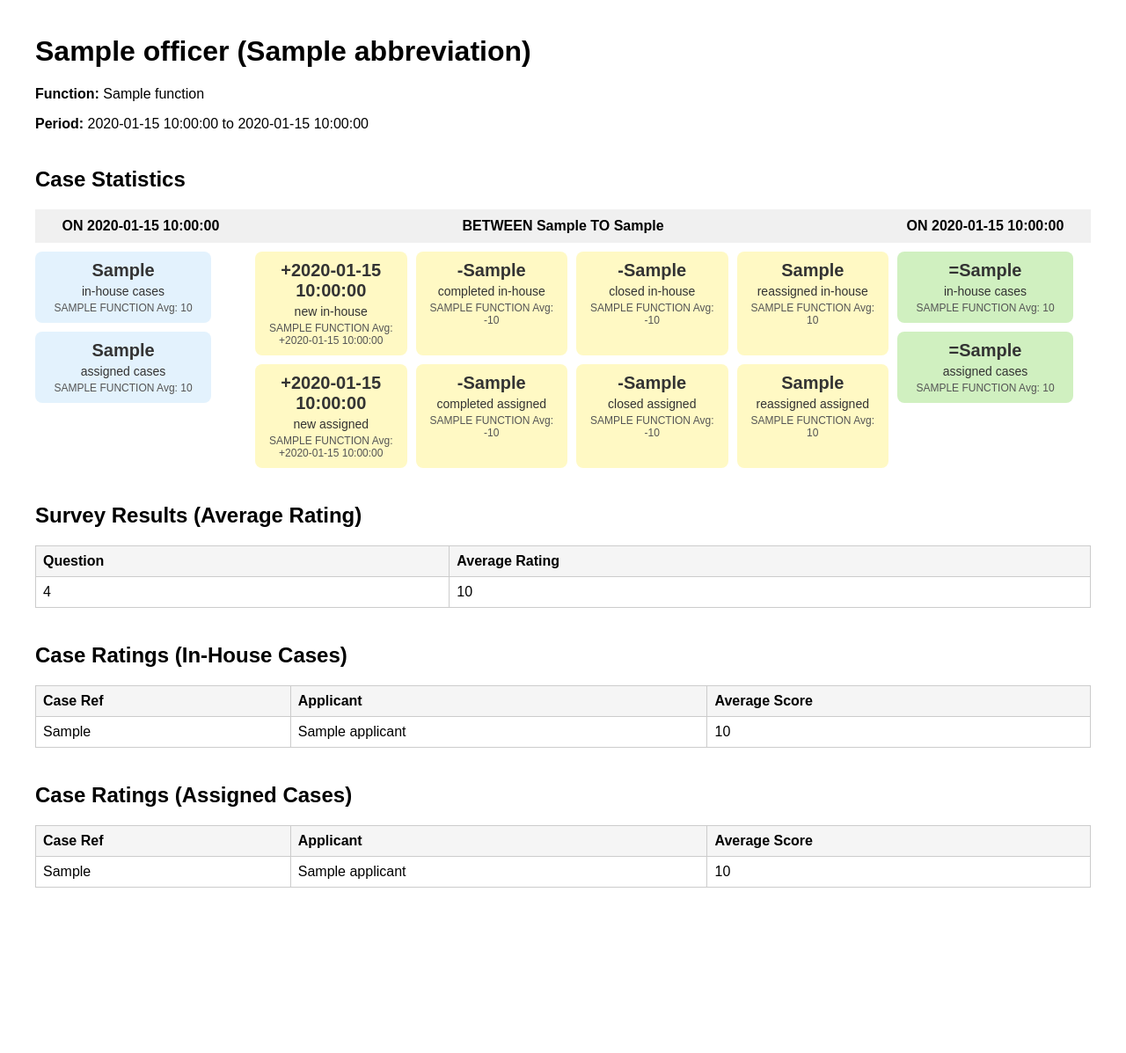
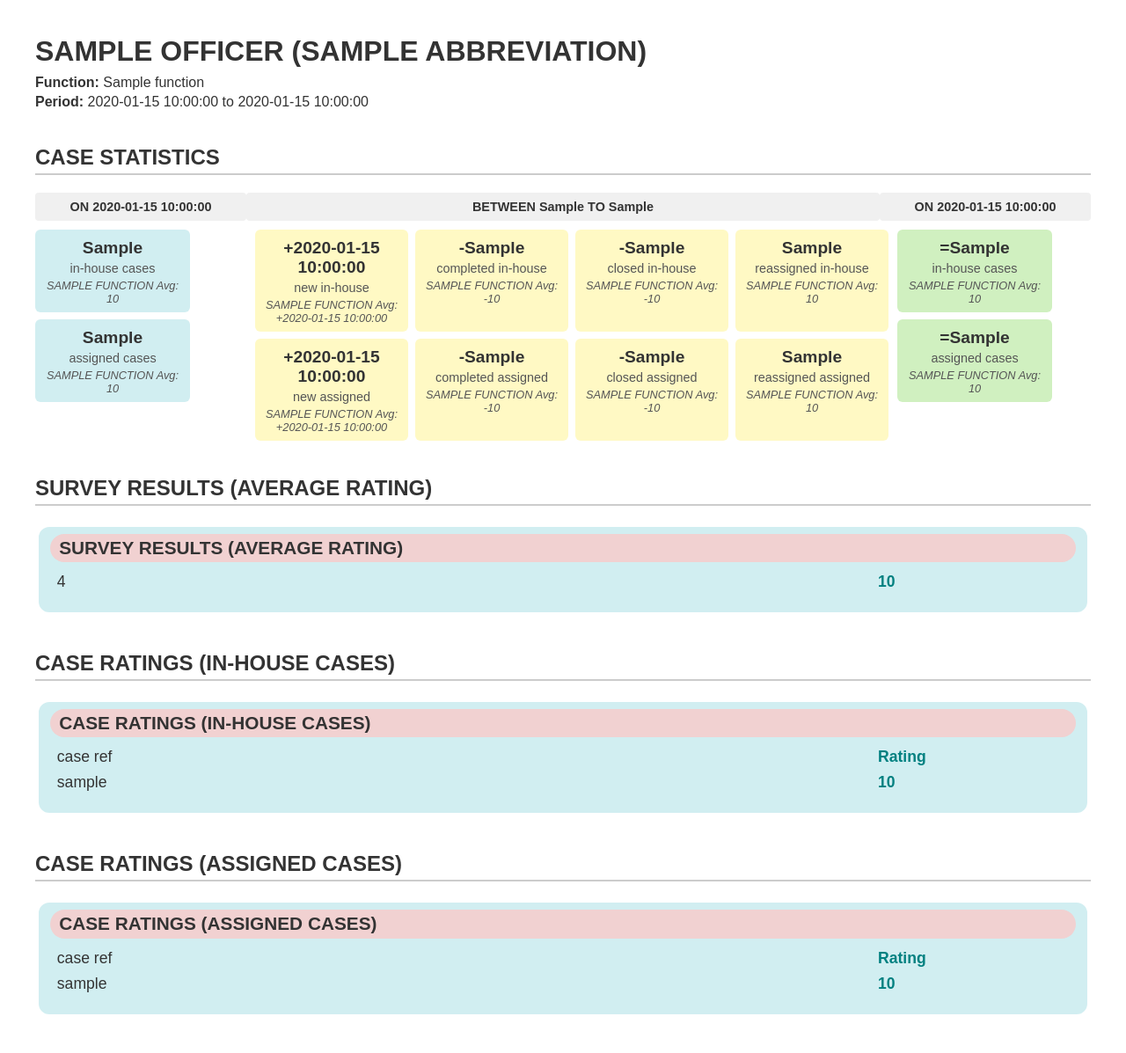
Before and after one commit to worldsofmind/lab-newsletter-generator, a Python web app: template templates/newsletter.html in a window 1280 px wide. Shown: the whole page at 88% size. Before the commit the page ends 1009 px from the top, so only its background shows below. Run offline with Jinja, Linux system fonts and the light colour scheme; the template is opened without the code that fills it: most values are stand-ins (such as "Sample title", 1, 10 or a date in 2020).

Commit message:
Update newsletter.html

```diff
--- a/templates/newsletter.html
+++ b/templates/newsletter.html
@@ -4,61 +4,163 @@
   <meta charset="UTF-8" />
   <title>{{ officer.name }}'s Newsletter</title>
   <style>
-    body { font-family: Arial, sans-serif; margin: 40px; }
-    h2 { margin-top: 40px; }
-    table { width: 100%; border-collapse: collapse; margin-top: 10px; }
-    th, td { border: 1px solid #ccc; padding: 8px; text-align: left; }
-    th { background-color: #f5f5f5; }
-    .section { margin-bottom: 40px; }
+    body {
+      font-family: Arial, sans-serif;
+      margin: 40px;
+      color: #333;
+    }
 
-    /* Case Statistics Grid Layout */
+    h1 {
+      font-size: 2em;
+      text-transform: uppercase;
+      margin-bottom: 8px;
+    }
+
+    p {
+      font-size: 1em;
+      margin: 4px 0;
+    }
+
+    h2 {
+      margin-top: 40px;
+      font-size: 1.5em;
+      text-transform: uppercase;
+      border-bottom: 2px solid #ccc;
+      padding-bottom: 4px;
+    }
+
+    /* Case Statistics Grid */
     .case-statistics-wrapper {
       display: grid;
       grid-template-columns: 20% 60% 20%;
       gap: 10px;
       align-items: start;
+      margin-top: 10px;
     }
 
     .header-row {
       display: grid;
       grid-template-columns: 20% 60% 20%;
       text-align: center;
-      margin-bottom: 10px;
+      margin-bottom: 5px;
     }
 
     .header-box {
       font-weight: bold;
-      font-size: 16px;
-      padding: 10px;
+      font-size: 0.9em;
+      padding: 8px;
       background-color: #f0f0f0;
+      border-radius: 4px;
     }
 
     .stat-column {
       display: grid;
-      gap: 10px;
+      gap: 8px;
     }
 
-    .stat-column.middle-column {
+    .middle-column {
       grid-template-columns: repeat(4, 1fr);
     }
 
     .stat-box {
-      border-radius: 8px;
+      border-radius: 6px;
       text-align: center;
-      padding: 10px;
+      padding: 8px;
       color: #333;
-      min-width: 120px;
-      max-width: 180px;
+      min-width: 100px;
+      max-width: 160px;
       overflow-wrap: break-word;
     }
 
-    .blue { background-color: #e3f2fd; }
-    .yellow { background-color: #fff9c4; }
-    .green { background-color: #d0f0c0; }
+    .blue {
+      background-color: #D1EEF1;
+    } /* same as VL.html’s light teal */
 
-    .number { font-size: 20px; font-weight: bold; }
-    .label { font-size: 14px; margin-top: 4px; }
-    .avg { font-size: 12px; color: #555; margin-top: 4px; }
+    .yellow {
+      background-color: #FFF9C4;
+    }
+
+    .green {
+      background-color: #D0F0C0;
+    }
+
+    .number {
+      font-size: 1.2em;
+      font-weight: bold;
+      margin: 2px 0;
+    }
+
+    .label {
+      font-size: 0.9em;
+      margin-top: 4px;
+      text-transform: lowercase;
+      color: #555;
+    }
+
+    .avg {
+      font-size: 0.8em;
+      color: #555;
+      margin-top: 4px;
+      font-style: italic;
+    }
+
+    /* Blue box for ratings */
+    .blue_table {
+      background-color: #D1EEF1;
+      padding: 0.5em 0.8em;
+      border: solid white;
+      border-radius: 1em;
+      border-width: 0.3em;
+      font-weight: bold;
+      margin-bottom: 8px;
+    }
+
+    .blue_table_header {
+      background-color: #F1D1D1;
+      margin: 0 0 8px 0;
+      padding: 0.2em 0.5em;
+      font-size: 1.3em;
+      border-radius: 1em;
+      font-weight: bold;
+      text-transform: uppercase;
+    }
+
+    .rating_table {
+      border-collapse: collapse;
+      width: 100%;
+      background-color: #D1EEF1;
+      margin-bottom: 12px;
+    }
+
+    .rating_table_row {
+      background-color: transparent;
+      font-size: 1.1em;
+    }
+
+    .rating_table th {
+      text-align: left;
+      font-size: 1em;
+      padding: 4px 8px;
+      border-bottom: none;
+    }
+
+    .survey_qn {
+      width: 80%;
+      font-size: 1em;
+      font-weight: normal;
+      vertical-align: top;
+      padding: 4px 8px;
+      text-transform: lowercase;
+    }
+
+    .survey_ans {
+      width: 20%;
+      text-align: left;
+      color: teal;
+      font-size: 1em;
+      vertical-align: top;
+      padding: 4px 8px;
+    }
   </style>
 </head>
 <body>
@@ -77,7 +179,8 @@
     </div>
 
     <div class="case-statistics-wrapper">
-      <div class="stat-column blue-column">
+      <!-- In-house opening / assigned opening -->
+      <div class="stat-column">
         <div class="stat-box blue">
           <div class="number">{{ officer.inhouse_opening }}</div>
           <div class="label">in-house cases</div>
@@ -90,7 +193,8 @@
         </div>
       </div>
 
-      <div class="stat-column yellow-column middle-column">
+      <!-- Middle (new, completed, closed, reassigned) -->
+      <div class="stat-column middle-column">
         <div class="stat-box yellow">
           <div class="number">+{{ officer.inhouse_added }}</div>
           <div class="label">new in-house</div>
@@ -133,7 +237,8 @@
         </div>
       </div>
 
-      <div class="stat-column green-column">
+      <!-- In-house end / assigned end -->
+      <div class="stat-column">
         <div class="stat-box green">
           <div class="number">={{ officer.inhouse_end }}</div>
           <div class="label">in-house cases</div>
@@ -148,46 +253,90 @@
     </div>
   </div>
 
+  <!-- SURVEY RATINGS -->
   <div class="section">
     <h2>Survey Results (Average Rating)</h2>
+    <div style="width: 100%; display: table;" class="font_3 minwidth">
+      <div style="display: table-row;">
+        <div class="blue_table" style="width: 100%; display: table-cell;">
+          <div class="blue_table_header">Survey Results (Average Rating)</div>
           {% if officer.survey_ratings %}
-    <table>
-      <tr><th>Question</th><th>Average Rating</th></tr>
+            <table class="rating_table">
               {% for q, score in officer.survey_ratings.items() %}
-      <tr><td>{{ q }}</td><td>{{ score }}</td></tr>
+                <tr class="rating_table_row survey_row">
+                  <td class="rating_table_row survey_qn">{{ q }}</td>
+                  <td class="rating_table_row survey_ans" style="color:teal;">
+                    {{ stars_from_score(score) }}
+                  </td>
+                </tr>
               {% endfor %}
             </table>
           {% else %}
-    <p>You do not have any survey ratings this quarter.</p>
+            &nbsp;&nbsp;&nbsp;You do not have any survey ratings this quarter.
           {% endif %}
         </div>
+      </div>
+    </div>
+  </div>
 
+  <!-- IN-HOUSE CASE RATINGS -->
   <div class="section">
     <h2>Case Ratings (In-House Cases)</h2>
+    <div style="width: 100%; display: table;" class="font_3 minwidth">
+      <div style="display: table-row;">
+        <div class="blue_table" style="width: 100%; display: table-cell;">
+          <div class="blue_table_header">Case Ratings (In-House Cases)</div>
           {% if officer.inhouse_case_ratings %}
-    <table>
-      <tr><th>Case Ref</th><th>Applicant</th><th>Average Score</th></tr>
+            <table class="rating_table">
+              <tr class="rating_table_row">
+                <th class="rating_table_row survey_qn">Case Ref</th>
+                <th class="rating_table_row survey_ans">Rating</th>
+              </tr>
               {% for case in officer.inhouse_case_ratings %}
-      <tr><td>{{ case.case_ref }}</td><td>{{ case.applicant }}</td><td>{{ case.score }}</td></tr>
+                <tr class="rating_table_row survey_row">
+                  <td class="rating_table_row survey_qn">{{ case.case_ref }}</td>
+                  <td class="rating_table_row survey_ans" style="color:teal;">
+                    {{ stars_from_score(case.score) }}
+                  </td>
+                </tr>
               {% endfor %}
             </table>
           {% else %}
-    <p>You do not have any in-house case ratings this quarter.</p>
+            &nbsp;&nbsp;&nbsp;You do not have any in-house case ratings this quarter.
           {% endif %}
         </div>
+      </div>
+    </div>
+  </div>
 
+  <!-- ASSIGNED CASE RATINGS -->
   <div class="section">
     <h2>Case Ratings (Assigned Cases)</h2>
+    <div style="width: 100%; display: table;" class="font_3 minwidth">
+      <div style="display: table-row;">
+        <div class="blue_table" style="width: 100%; display: table-cell;">
+          <div class="blue_table_header">Case Ratings (Assigned Cases)</div>
           {% if officer.assigned_case_ratings %}
-    <table>
-      <tr><th>Case Ref</th><th>Applicant</th><th>Average Score</th></tr>
+            <table class="rating_table">
+              <tr class="rating_table_row">
+                <th class="rating_table_row survey_qn">Case Ref</th>
+                <th class="rating_table_row survey_ans">Rating</th>
+              </tr>
               {% for case in officer.assigned_case_ratings %}
-      <tr><td>{{ case.case_ref }}</td><td>{{ case.applicant }}</td><td>{{ case.score }}</td></tr>
+                <tr class="rating_table_row survey_row">
+                  <td class="rating_table_row survey_qn">{{ case.case_ref }}</td>
+                  <td class="rating_table_row survey_ans" style="color:teal;">
+                    {{ stars_from_score(case.score) }}
+                  </td>
+                </tr>
               {% endfor %}
             </table>
           {% else %}
-    <p>You do not have any assigned case ratings this quarter.</p>
+            &nbsp;&nbsp;&nbsp;You do not have any assigned case ratings this quarter.
           {% endif %}
+        </div>
+      </div>
+    </div>
   </div>
 
 </body>
```
Lines whose indentation alone changed are shown as unchanged.
